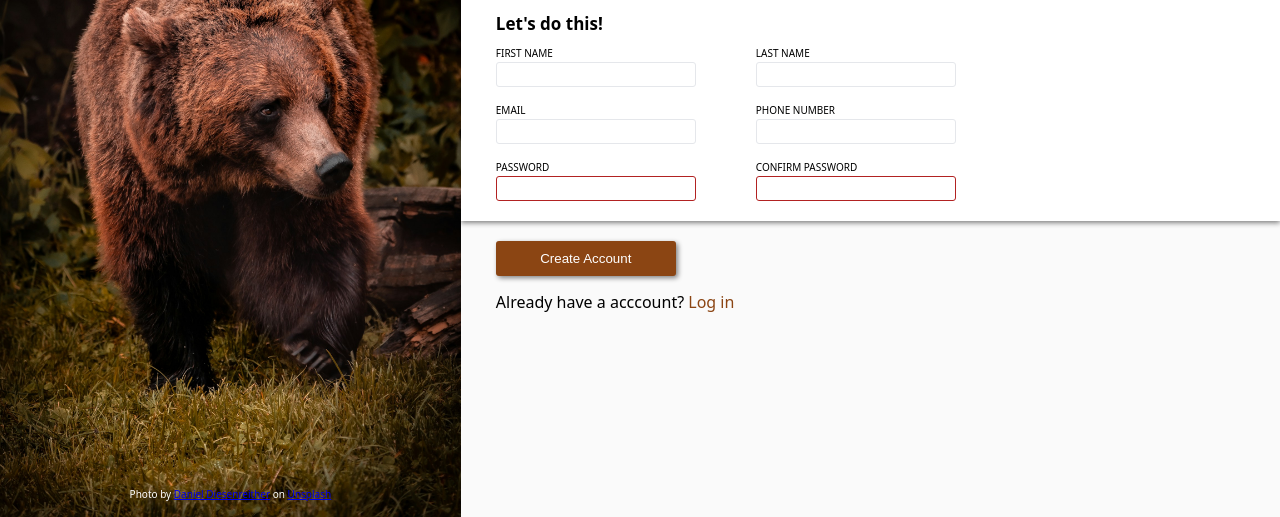
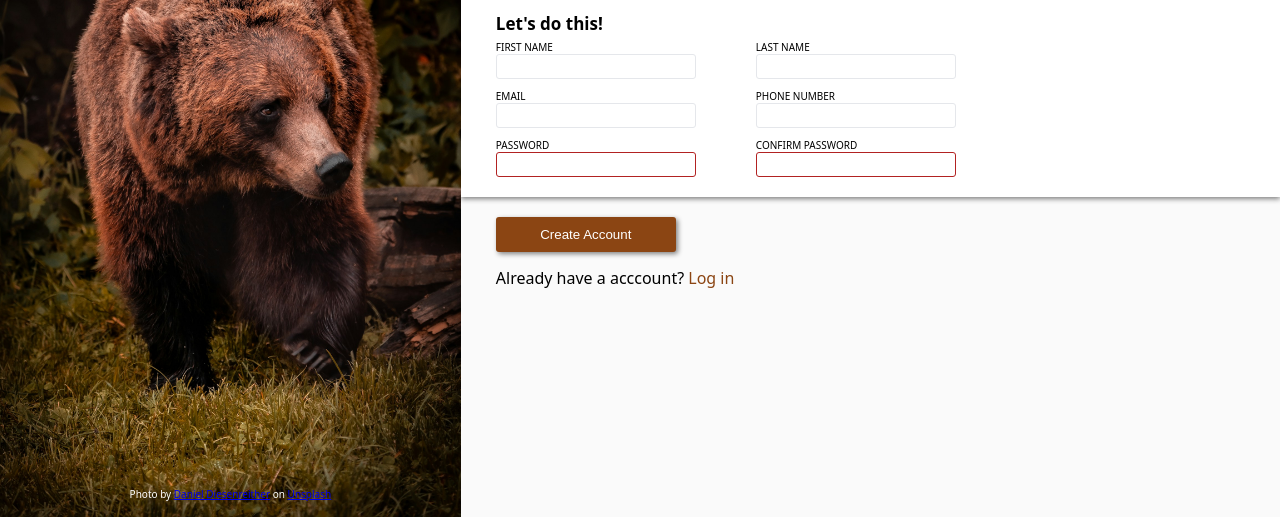
Before and after one commit to rightbear/odin-sign_up_form, a plain HTML site: page index.html in a window 1280 px wide. Shown: the part 283-800 px from the top of the page. Drawn offline with Linux system fonts and the light colour scheme; files whose address does not match are found by name.

```diff
--- a/index.html
+++ b/index.html
@@ -42,27 +42,27 @@
                     <p>Let's do this!</p>
                     <div class="allFields">
                         <div class="field">
-                            <label for="firstName">FIRST NAME</label><br />
+                            <label for="firstName">FIRST NAME</label>
                             <input type="text" id="firstName" name="firstName">
                         </div>
                         <div class="field">
-                            <label for="lastName">LAST NAME</label><br />
+                            <label for="lastName">LAST NAME</label>
                             <input type="text" id="lastName" name="lastName">
                         </div>
                         <div class="field">
-                            <label for="email">EMAIL</label><br />
+                            <label for="email">EMAIL</label>
                             <input type="email" id="email" name="email">
                         </div>
                         <div class="field">
-                            <label for="phoneNum">PHONE NUMBER</label><br />
-                            <input type="text" id="phoneNum" name="phoneNum" inputmode="numeric">
+                            <label for="phoneNum">PHONE NUMBER</label>
+                            <input type="tel" id="phoneNum" name="phoneNum" inputmode="numeric">
                         </div>
                         <div class="field">
-                            <label for="password">PASSWORD</label><br />
+                            <label for="password">PASSWORD</label>
                             <input type="password" id="password" name="password" required>
                         </div>
                         <div class="field">
-                            <label for="confirm">CONFIRM PASSWORD</label><br />
+                            <label for="confirm">CONFIRM PASSWORD</label>
                             <input type="password" id="confirm" name="confirm" required>
                         </div>
                     </div>
--- a/style.css
+++ b/style.css
@@ -33,6 +33,9 @@
     background-image: url("pictures/background-image.jpg");
     background-position: center;
     background-size: cover;
+
+    /* relative attribute in sideBar can make
+    logo part use absolute attribute to position*/
     position: relative;
 
     display: flex;
@@ -84,7 +87,6 @@
     background-color: rgb(250, 250, 250);
     font-family: system-ui, 'Segoe UI', Roboto, Helvetica, Arial, sans-serif;
 
-
     flex-direction: column;
 }
 
@@ -131,6 +133,9 @@
     margin-right: 60px;
     margin-top: 5px;
     margin-bottom: 5px;
+
+    display: flex;
+    flex-direction: column;
 }
 
 .field label{
```
